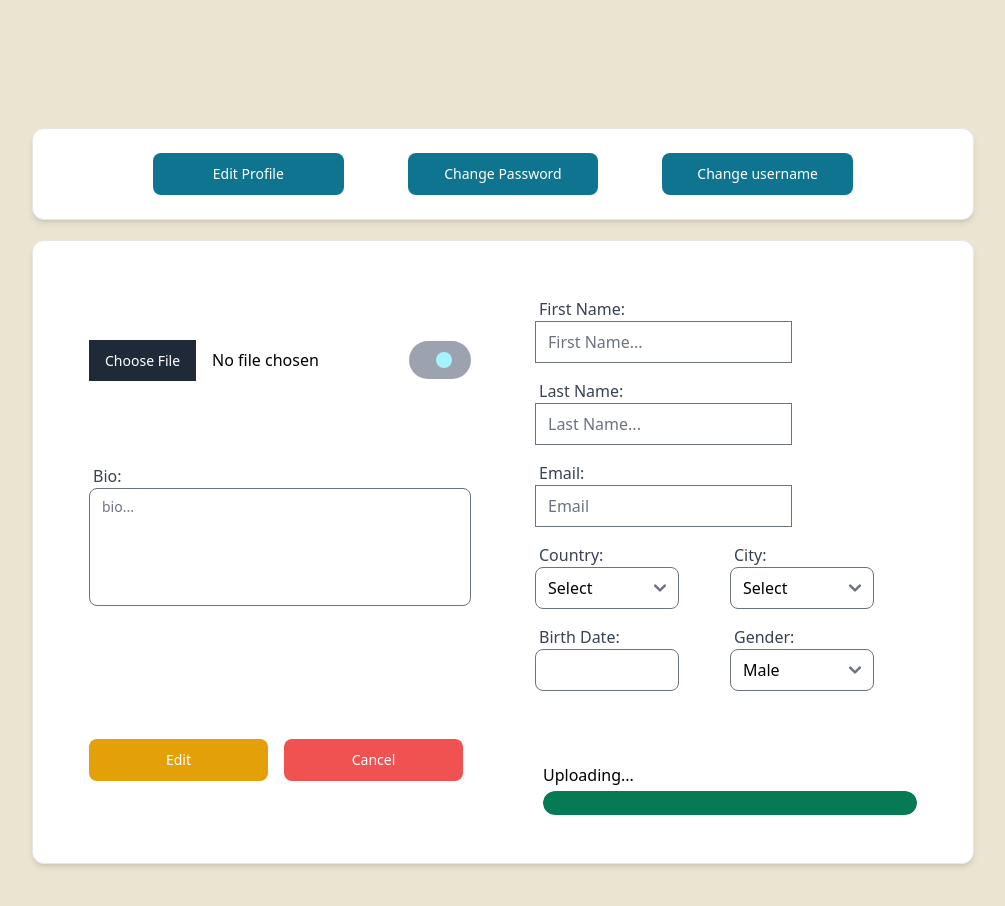
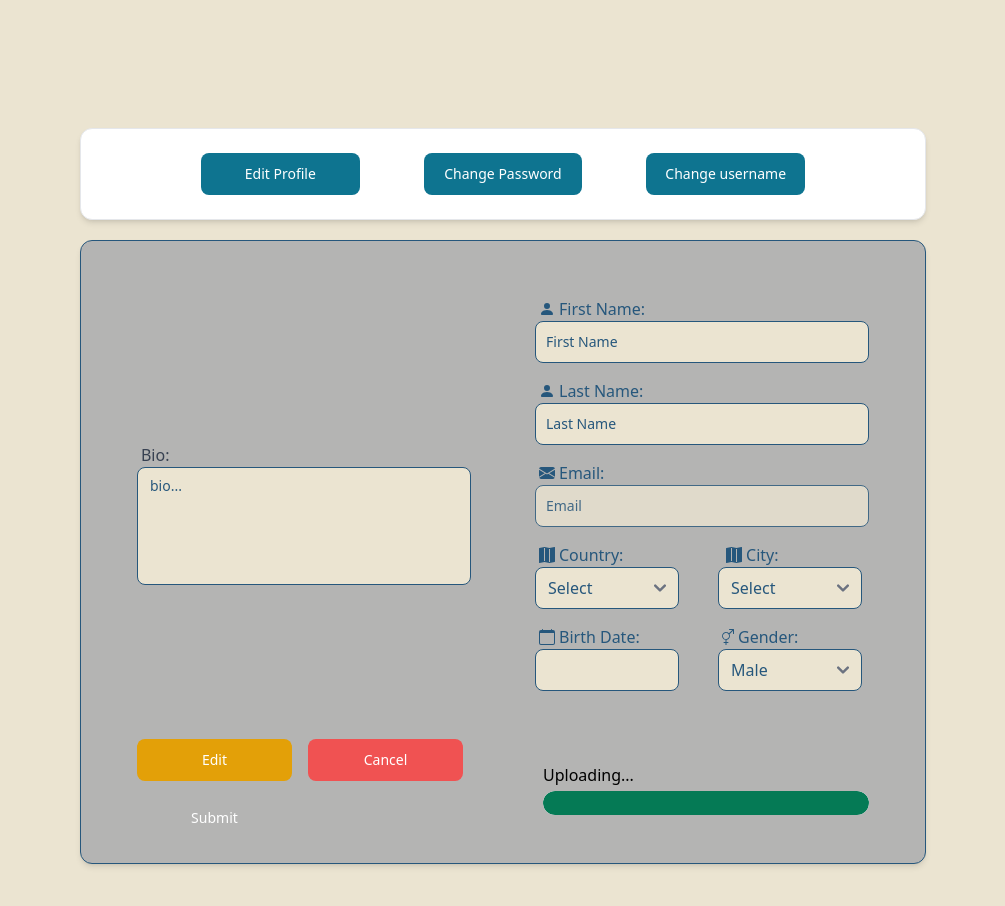
Before and after one commit to pooria159/Front-End-SE, a React (Vite) app: page /profile in a window 1280 px wide. Shown: the top 906 px of the page, without its empty margins (137-1142 px from the left). Built offline with nearby package versions, Linux system fonts and the light colour scheme.

Commit message:
fix :[fix a fields]

```diff
--- a/src/components/Profile/Edit_Profile.jsx
+++ b/src/components/Profile/Edit_Profile.jsx
@@ -1,12 +1,13 @@
 import {Button,Card,Select,Textarea,Progress,} from "flowbite-react";
 import DatePicker from "react-datepicker";
 import "react-datepicker/dist/react-datepicker.css";
+import {BsPersonFill,BsEnvelopeFill,BsGenderAmbiguous,BsMapFill,BsCalendar,} from "react-icons/bs";
 
 const ProfileForm = () => {
     return (
         <div>
-            <Card className="m-5 pl-24 pr-24 mt-32 rounded-xl backdrop-blur-sm ">
-                <div className="grid md:grid-cols-3 md:gap-16 sm:grid-cols-1 gap-4 ">
+            <Card className="m-5 pl-24 pr-24 mt-32 rounded-xl">
+                <div className="grid md:grid-cols-3 md:gap-16 sm:grid-cols-1 gap-4">
                     <Button
                     >
                         Edit Profile
@@ -21,7 +22,7 @@ const ProfileForm = () => {
                     </Button>
                 </div>
             </Card>
-            <Card className=" mt-1 m-5 mb-64 rounded-xl  card-bg border-pallate-persian_green backdrop-blur-sm">
+            <Card className=" mt-1 m-5 mb-64 rounded-xl bg-pallate-secondary border-pallate-Third backdrop-blur-sm">
                         <div className="grid grid-cols-1 gap-4 ">
                             <div className="grid md:grid-cols-2 md:gap-0 sm:grid-cols-1 sm:gap-2">
                                 <div className="leftside grid grid-cols-1 gap-10 p-8 justify-center justify-items-center">
@@ -33,7 +34,7 @@ const ProfileForm = () => {
                                         }}
                                     ></Avatar> */}
                                     <div className="flex justify-start items-center">
-                                        <input
+                                        {/* <input
                                             accept="image/*"
                                             // class="block w-full text-sm text-pallate-persian_green border border-pallate-persian_green rounded-lg cursor-pointer bg-pallate-celeste_light "
                                             id="user_avatar"
@@ -43,14 +44,14 @@ const ProfileForm = () => {
                                             className="rounded-full ml-2 bg-gray-400 hover:bg-gray-500"
                                             size="md"
                                         >
-                                        </Button>
+                                        </Button> */}
                                     </div>
                                     <div className="w-full">
                                         <div className="flex justify-start items-center pl-1 text-gray-700">
                                             <label>Bio:</label>
                                         </div>
                                         <Textarea
-                                            className="bg-pallate-celeste_light placeholder-pallate-persian_green  border-pallate-persian_green focus:border-pallate-persian_green resize-none focus:ring-pallate-persian_green"
+                                            className="bg-pallate-primary placeholder-pallate-Third border-pallate-Third focus:border-pallate-Third resize-none focus:ring-pallate-Third"
                                             rows={5}
                                             placeholder="bio..."
                                             maxLength={100}
@@ -60,31 +61,35 @@ const ProfileForm = () => {
                                 </div>
                                 <div className="rightside grid grid-cols-1 gap-4 p-8">
                                     <div>
-                                        <div className="flex justify-start items-center pl-1 text-gray-700">
+                                        <div className="flex justify-start items-center pl-1 text-pallate-Third">
+                                        <BsPersonFill className="mr-1" />
                                             <label>First Name:</label>
                                         </div>
                                         <input
                                             maxLength={50}
                                             type="text"
                                             id="firstname"
-                                            // class="bg-pallate-celeste_light disabled:opacity-80 border-pallate-persian_green   placeholder-pallate-persian_green  text-sm rounded-lg focus:ring-pallate-persian_green focus:border-pallate-persian_green block w-full p-2.5"
-                                            placeholder="First Name..."
+                                            className="bg-pallate-primary text-pallate-Third disabled:opacity-80 border-pallate-Third placeholder-pallate-Third text-sm rounded-lg block w-full p-2.5 focus:ring-pallate-Third focus:border-pallate-Third"
+                                            placeholder="First Name"
+
                                         />
                                     </div>
                                     <div>
-                                        <div className="flex justify-start items-center pl-1 text-gray-700">
+                                        <div className="flex justify-start items-center pl-1 text-pallate-Third">
+                                            <BsPersonFill className="mr-1" />
                                             <label>Last Name:</label>
                                         </div>
                                         <input
                                             maxLength={50}
                                             type="text"
                                             id="lastname"
-                                            // class="bg-pallate-celeste_light disabled:opacity-80 border-pallate-persian_green   placeholder-pallate-persian_green  text-sm rounded-lg focus:ring-pallate-persian_green focus:border-pallate-persian_green block w-full p-2.5"
-                                            placeholder="Last Name..."
+                                            className="bg-pallate-primary text-pallate-Third disabled:opacity-80 border-pallate-Third placeholder-pallate-Third text-sm rounded-lg block w-full p-2.5 focus:ring-pallate-Third focus:border-pallate-Third"
+                                            placeholder="Last Name"
                                         />
                                     </div>
                                     <div>
-                                        <div className="flex justify-start items-center pl-1 text-gray-700">
+                                        <div className="flex justify-start items-center pl-1 text-pallate-Third">
+                                            <BsEnvelopeFill className="mr-1" />
                                             <label>Email:</label>
                                         </div>
                                         <div className="relative">
@@ -92,7 +97,7 @@ const ProfileForm = () => {
                                                 maxLength={50}
                                                 type="email"
                                                 id="email"
-                                                // class="bg-pallate-celeste_light border disabled:opacity-80 placeholder-pallate-persian_green border-pallate-persian_green  text-sm rounded-lg focus:ring-pallate-persian_green focus:border-pallate-persian_green block w-full  p-2.5 "
+                                                className="bg-pallate-primary text-pallate-Third disabled:opacity-80 border-pallate-Third placeholder-pallate-Third text-sm rounded-lg block w-full p-2.5 focus:ring-pallate-Third focus:border-pallate-Third"
                                                 placeholder="Email"
                                                 disabled={true}
 
@@ -101,23 +106,25 @@ const ProfileForm = () => {
                                     </div>
                                     <div className="grid grid-cols-2  md:gap-2 gap-1">
                                         <div className="md:w-40 w-full">
-                                            <div className="flex justify-start items-center pl-1 text-gray-700">
+                                            <div className="flex justify-start items-center pl-1 text-pallate-Third">
+                                                <BsMapFill className="mr-1" />
                                                 <label>Country:</label>
                                             </div>
                                             <Select
                                                 id="country"
-                                                class="w-full md:w-36 border-pallate-persian_green disabled:opacity-80 rounded-lg  bg-pallate-celeste_light focus:ring-pallate-persian_green focus:border-pallate-persian_green"
+                                                class="w-full md:w-36 bg-pallate-primary text-pallate-Third disabled:opacity-80 border-pallate-Third rounded-lg focus:ring-pallate-Third focus:border-pallate-Third"
                                             >
                                                 <option>Select</option>
                                             </Select>
                                         </div>
                                         <div className="">
-                                            <div className="flex justify-start items-center pl-1 text-gray-700">
+                                            <div className="flex justify-start items-center md:pl-5 text-pallate-Third">
+                                                <BsMapFill className="mr-1" />
                                                 <label>City:</label>
                                             </div>
                                             <Select
                                                 id="gender"
-                                                class="w-full md:w-36 border-pallate-persian_green disabled:opacity-80 rounded-lg  bg-pallate-celeste_light focus:ring-pallate-persian_green focus:border-pallate-persian_green"
+                                                class="w-full md:w-36 md:ml-3 bg-pallate-primary text-pallate-Third disabled:opacity-80 border-pallate-Third rounded-lg focus:ring-pallate-Third focus:border-pallate-Third"
                                             >
                                                 <option>Select</option>
                                             </Select>
@@ -125,26 +132,28 @@ const ProfileForm = () => {
                                     </div>
                                     <div className="grid grid-cols-2  md:gap-2 gap-1">
                                         <div className="md:w-40 w-full">
-                                            <div className="flex justify-start items-center pl-1 text-gray-700">
+                                            <div className="flex justify-start items-center pl-1 text-pallate-Third">
+                                                <BsCalendar className="mr-1" />
                                                 <label>Birth Date:</label>
                                             </div>
                                             <DatePicker
 
                                                 showMonthDropdown
                                                 showYearDropdown
-                                                minDate={new Date("1923-1-1")}
+                                                minDate={new Date("2023-2-10")}
                                                 maxDate={new Date()}
                                                 dropdownMode="select"
-                                                className="bg-pallate-celeste_light border-pallate-persian_green w-full md:w-36 rounded-lg disabled:opacity-80"
+                                                className="w-full md:w-36 bg-pallate-primary text-pallate-Third disabled:opacity-80 border-pallate-Third rounded-lg focus:ring-pallate-Third focus:border-pallate-Third"
                                             ></DatePicker>
                                         </div>
                                         <div className="">
-                                            <div className="flex justify-start items-center pl-1 text-gray-700">
+                                            <div className="flex justify-start items-center md:pl-3 text-pallate-Third">
+                                                <BsGenderAmbiguous className="mr-1" />
                                                 <label>Gender:</label>
                                             </div>
                                             <Select
                                                 id="gender"
-                                                class="w-full md:w-36 border-pallate-persian_green disabled:opacity-80 rounded-lg  bg-pallate-celeste_light focus:ring-pallate-persian_green focus:border-pallate-persian_green"
+                                                class="w-full md:w-36 md:ml-3 bg-pallate-primary text-pallate-Third disabled:opacity-80 border-pallate-Third rounded-lg focus:ring-pallate-Third focus:border-pallate-Third"
 
                                             >
                                                 <option>Male</option>
```
